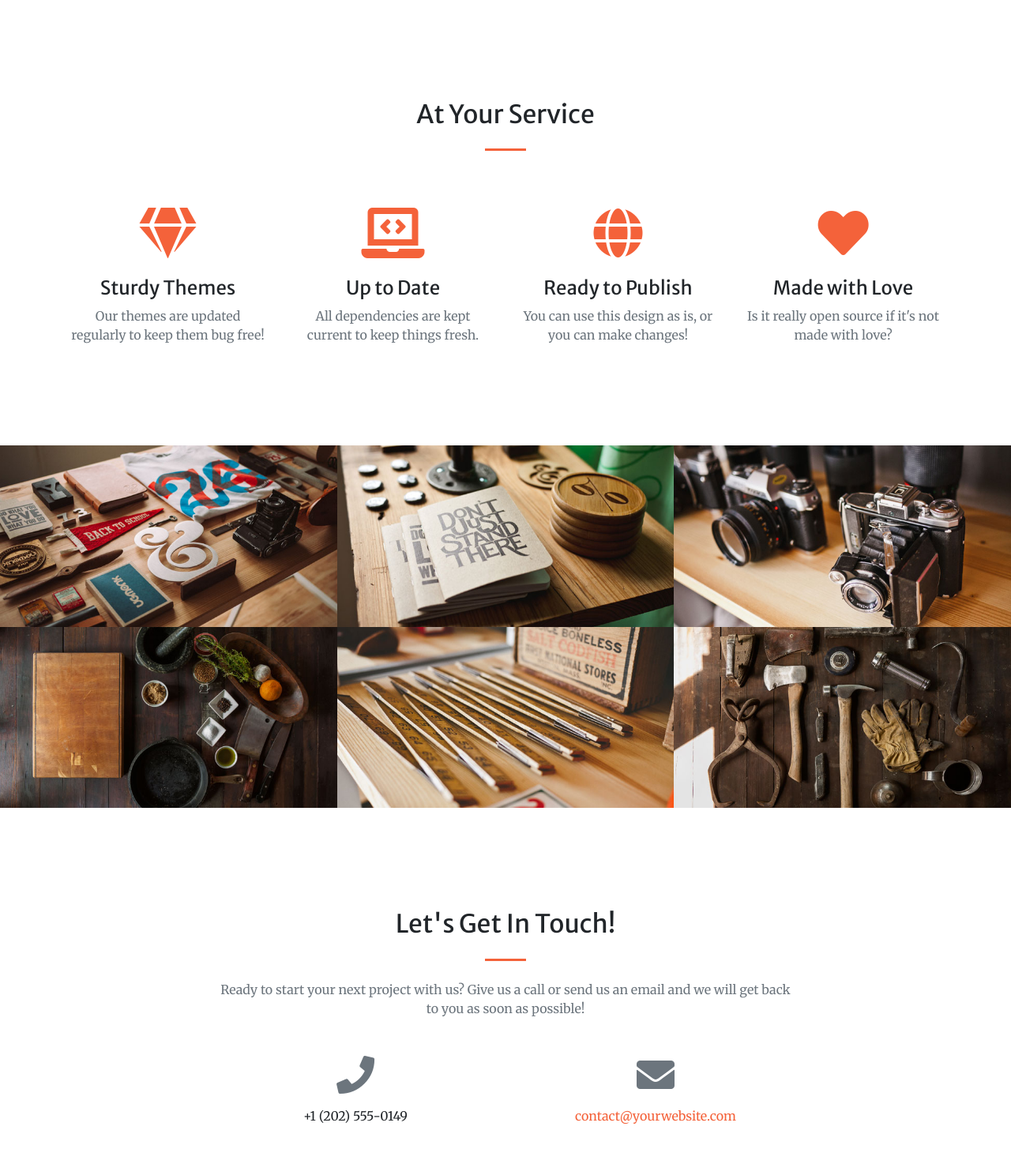
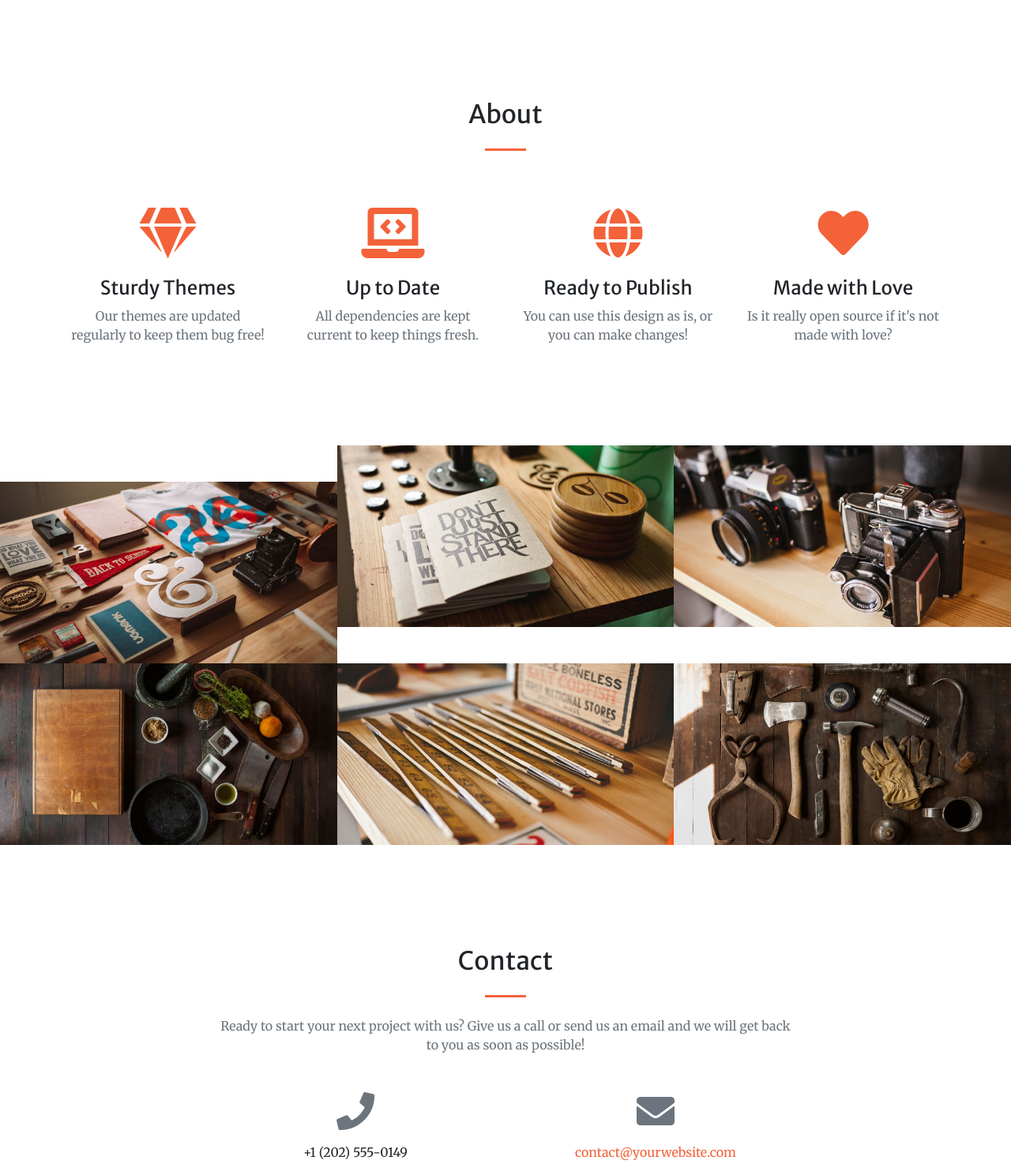
Before and after one commit to lava-35/lava-35.github.io, a website with bundled scripts: page index.html in a window 1280 px wide. Shown: the part 1280-2754 px from the top of the page at 79% size. Built offline with nearby package versions, Linux system fonts and the light colour scheme.

Commit message:
Add files via upload

```diff
--- a/index.html
+++ b/index.html
@@ -8,7 +8,7 @@
   <meta name="description" content="">
   <meta name="author" content="">
 
-  <title>Creative - Start Bootstrap Theme</title>
+  <title>Beonjim</title>
 
   <!-- Font Awesome Icons -->
   <link href="vendor/fontawesome-free/css/all.min.css" rel="stylesheet" type="text/css">
@@ -30,7 +30,7 @@
   <!-- Navigation -->
   <nav class="navbar navbar-expand-lg navbar-light fixed-top py-3" id="mainNav">
     <div class="container">
-      <a class="navbar-brand js-scroll-trigger" href="#page-top">Start Bootstrap</a>
+      <a class="navbar-brand js-scroll-trigger" href="#page-top">Beonjim</a>
       <button class="navbar-toggler navbar-toggler-right" type="button" data-toggle="collapse" data-target="#navbarResponsive" aria-controls="navbarResponsive" aria-expanded="false" aria-label="Toggle navigation">
         <span class="navbar-toggler-icon"></span>
       </button>
@@ -40,7 +40,7 @@
             <a class="nav-link js-scroll-trigger" href="#about">About</a>
           </li>
           <li class="nav-item">
-            <a class="nav-link js-scroll-trigger" href="#services">Event</a>
+            <a class="nav-link js-scroll-trigger" href="#portfolio">Event</a>
           </li>
           <!--
 		  <li class="nav-item">
@@ -64,7 +64,7 @@
           <hr class="divider my-4">
         </div>
         <div class="col-lg-8 align-self-baseline">
-          <p class="text-white-75 font-weight-light mb-5">Start Bootstrap can help you build better websites using the Bootstrap framework! Just download a theme and start customizing, no strings attached!</p>
+          <p class="text-white-75 font-weight-light mb-5">Welcome to Beonjim!</p>
           <a class="btn btn-primary btn-xl js-scroll-trigger" href="#about">Find Out More</a>
         </div>
       </div>
@@ -88,7 +88,7 @@
   <!-- Services Section -->
   <section class="page-section" id="services">
     <div class="container">
-      <h2 class="text-center mt-0">At Your Service</h2>
+      <h2 class="text-center mt-0">About</h2>
       <hr class="divider my-4">
       <div class="row">
         <div class="col-lg-3 col-md-6 text-center">
@@ -128,6 +128,7 @@
     <div class="container-fluid p-0">
       <div class="row no-gutters">
         <div class="col-lg-4 col-sm-6">
+		  <h2 class="text-white mt-0">Event</h2>
           <a class="portfolio-box" href="img/portfolio/fullsize/1.jpg">
             <img class="img-fluid" src="img/portfolio/thumbnails/1.jpg" alt="">
             <div class="portfolio-box-caption">
@@ -224,7 +225,7 @@
     <div class="container">
       <div class="row justify-content-center">
         <div class="col-lg-8 text-center">
-          <h2 class="mt-0">Let's Get In Touch!</h2>
+          <h2 class="mt-0">Contact</h2>
           <hr class="divider my-4">
           <p class="text-muted mb-5">Ready to start your next project with us? Give us a call or send us an email and we will get back to you as soon as possible!</p>
         </div>
```
